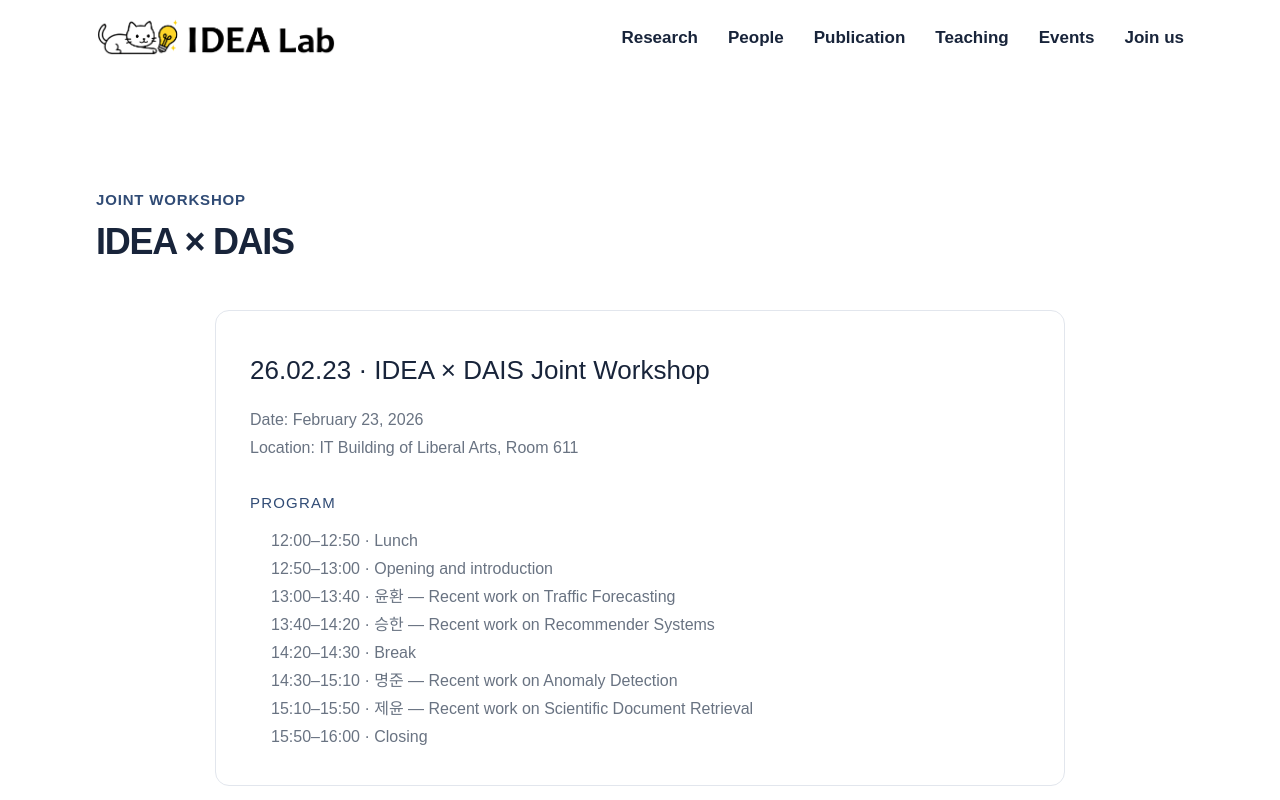
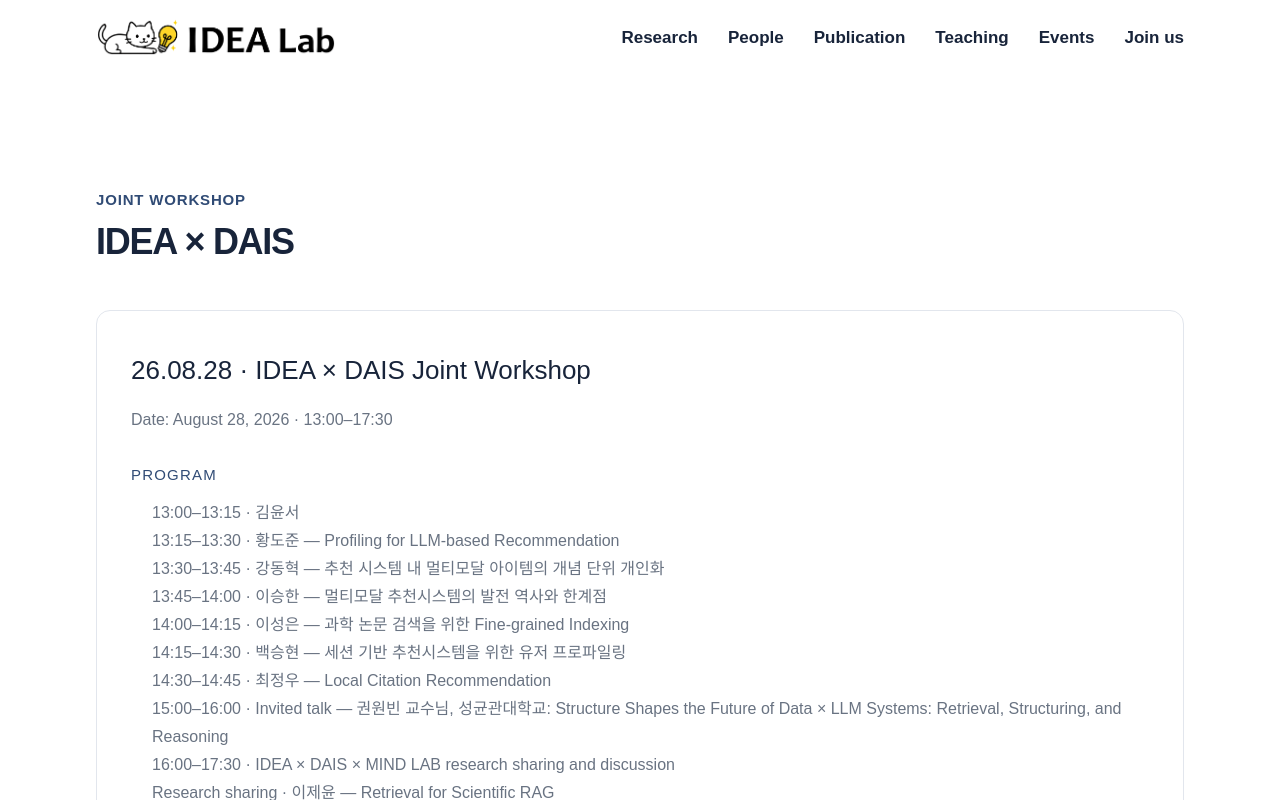
Before and after one commit to idealab-ku/idealab-website, a Next.js app: page /events/joint-workshop in a window 1280 px wide. Shown: the top 800 px of the page. Built offline with nearby package versions, Linux system fonts and the light colour scheme.

Commit message:
Add August joint workshop details

```diff
--- a/app/content/lab-life.ts
+++ b/app/content/lab-life.ts
@@ -2,6 +2,7 @@ import type { FeaturedEvent, LabLifeEvent } from "./types";
 import { assertUniqueIds } from "./guards";
 
 export const featuredEvents: FeaturedEvent[] = [
+  { id:"joint-workshop-2026-08", category:"workshop", date:"August 28, 2026", dateTime:"2026-08-28", title:"IDEA × DAIS Joint Workshop", subtitle:"Korea University", href:"/events/joint-workshop#workshop-2026-08", image:"/media/brand/korea-university-logo.png" },
   { id:"dasfaa-2026", category:"tutorial", date:"April 27, 2026", dateTime:"2026-04-27", title:"DASFAA 2026 Tutorial", subtitle:"Continual Recommender Systems: A Focus on LLMs and Evolving Trends", href:"/research/dasfaa26-tutorial-continual-recommender-systems", image:"/media/publications/2026/2026-dasfaa-tutorial.png" },
   { id:"joint-workshop-2026", category:"workshop", date:"February 23, 2026", dateTime:"2026-02-23", title:"IDEA × DAIS Joint Workshop", subtitle:"Korea University", href:"/events/joint-workshop", image:"/media/brand/korea-university-logo.png" },
   { id:"cikm-2025", category:"tutorial", date:"November 10, 2025", dateTime:"2025-11-10", title:"CIKM 2025 Tutorial", subtitle:"Continual Recommender Systems", href:"/research/cikm25-tutorial-continual-recommender-systems", image:"/media/publications/2025/2025-cikm-tutorial.png" },
--- a/app/events/joint-workshop/page.tsx
+++ b/app/events/joint-workshop/page.tsx
@@ -1,8 +1,47 @@
 import { PageHero, SiteFrame } from "../../components";
 
 const workshops = [
-  { id:"workshop-2026", title:"26.02.23 · IDEA × DAIS Joint Workshop", meta:["Date: February 23, 2026", "Location: IT Building of Liberal Arts, Room 611"], program:["12:00–12:50 · Lunch","12:50–13:00 · Opening and introduction","13:00–13:40 · 윤환 — Recent work on Traffic Forecasting","13:40–14:20 · 승한 — Recent work on Recommender Systems","14:20–14:30 · Break","14:30–15:10 · 명준 — Recent work on Anomaly Detection","15:10–15:50 · 제윤 — Recent work on Scientific Document Retrieval","15:50–16:00 · Closing"] },
-  { id:"workshop-2025", title:"25.08.27 · IDEA × DAIS Joint Workshop", meta:["Date: August 27, 2025", "Location: IT Building of Liberal Arts, Room 610"], program:["14:10–14:40 · 현구 — Recent work on Keyphrase Extraction","14:40–15:10 · 수빈 — Recent work on Table Retrieval","15:10–15:40 · 예빈 — Recent work on Tabular Feature Engineering","15:40–15:50 · Break","15:50–16:20 · 성구 — Recent work on LLMs as Zero-shot Ranker","16:20–16:50 · 승현 — Recent work on LLM-based Recommendation","16:50–17:20 · 도준 — Recent work on LLMs and Reinforcement Learning","17:20–18:00 · Dinner and networking","18:00–19:00 · Invited talk by Youngjune Lee, NAVER","19:00–19:10 · Closing"] },
+  {
+    id: "workshop-2026-08",
+    title: "26.08.28 · IDEA × DAIS Joint Workshop",
+    meta: ["Date: August 28, 2026 · 13:00–17:30"],
+    program: [
+      "13:00–13:15 · 김윤서",
+      "13:15–13:30 · 황도준 — Profiling for LLM-based Recommendation",
+      "13:30–13:45 · 강동혁 — 추천 시스템 내 멀티모달 아이템의 개념 단위 개인화",
+      "13:45–14:00 · 이승한 — 멀티모달 추천시스템의 발전 역사와 한계점",
+      "14:00–14:15 · 이성은 — 과학 논문 검색을 위한 Fine-grained Indexing",
+      "14:15–14:30 · 백승현 — 세션 기반 추천시스템을 위한 유저 프로파일링",
+      "14:30–14:45 · 최정우 — Local Citation Recommendation",
+      "15:00–16:00 · Invited talk — 권원빈 교수님, 성균관대학교: Structure Shapes the Future of Data × LLM Systems: Retrieval, Structuring, and Reasoning",
+      "16:00–17:30 · IDEA × DAIS × MIND LAB research sharing and discussion",
+      "Research sharing · 이제윤 — Retrieval for Scientific RAG",
+    ],
+  },
+  {
+    id: "workshop-2026",
+    title: "26.02.23 · IDEA × DAIS Joint Workshop",
+    meta: ["Date: February 23, 2026", "Location: IT Building of Liberal Arts, Room 611"],
+    program: ["12:00–12:50 · Lunch", "12:50–13:00 · Opening and introduction", "13:00–13:40 · 윤환 — Recent work on Traffic Forecasting", "13:40–14:20 · 승한 — Recent work on Recommender Systems", "14:20–14:30 · Break", "14:30–15:10 · 명준 — Recent work on Anomaly Detection", "15:10–15:50 · 제윤 — Recent work on Scientific Document Retrieval", "15:50–16:00 · Closing"],
+  },
+  {
+    id: "workshop-2025",
+    title: "25.08.27 · IDEA × DAIS Joint Workshop",
+    meta: ["Date: August 27, 2025", "Location: IT Building of Liberal Arts, Room 610"],
+    program: ["14:10–14:40 · 현구 — Recent work on Keyphrase Extraction", "14:40–15:10 · 수빈 — Recent work on Table Retrieval", "15:10–15:40 · 예빈 — Recent work on Tabular Feature Engineering", "15:40–15:50 · Break", "15:50–16:20 · 성구 — Recent work on LLMs as Zero-shot Ranker", "16:20–16:50 · 승현 — Recent work on LLM-based Recommendation", "16:50–17:20 · 도준 — Recent work on LLMs and Reinforcement Learning", "17:20–18:00 · Dinner and networking", "18:00–19:00 · Invited talk by Youngjune Lee, NAVER", "19:00–19:10 · Closing"],
+  },
 ];
 
-export default function JointWorkshop(){return <SiteFrame><PageHero index="" eyebrow="Joint Workshop" title="IDEA × DAIS" intro="Joint workshops by IDEA Lab and DAIS Lab at Korea University."/><section className="detail-page shell">{workshops.map((workshop)=><article id={workshop.id} key={workshop.id}><h2>{workshop.title}</h2>{workshop.meta.map((line)=><p key={line}>{line}</p>)}<h3>Program</h3><ul>{workshop.program.map((line)=><li key={line}>{line}</li>)}</ul></article>)}</section></SiteFrame>}
+export default function JointWorkshop() {
+  return <SiteFrame>
+    <PageHero index="" eyebrow="Joint Workshop" title="IDEA × DAIS" intro="Joint workshops by IDEA Lab and DAIS Lab at Korea University." />
+    <section className="detail-page shell">
+      {workshops.map((workshop) => <article id={workshop.id} key={workshop.id}>
+        <h2>{workshop.title}</h2>
+        {workshop.meta.map((line) => <p key={line}>{line}</p>)}
+        <h3>Program</h3>
+        <ul>{workshop.program.map((line) => <li key={line}>{line}</li>)}</ul>
+      </article>)}
+    </section>
+  </SiteFrame>;
+}
--- a/app/globals.css
+++ b/app/globals.css
@@ -287,7 +287,7 @@ nav a:hover{color:var(--teal-dark);border-color:var(--teal)}
 .simple-records .publication-year:not(:first-child){margin-top:56px}
 .simple-records h2 a:hover{color:var(--teal-dark)}
 .simple-records .record-recognition{display:block;margin-top:6px;color:var(--teal-dark);font-weight:700}
-.detail-page{padding:0 0 76px;max-width:850px}
+.detail-page{padding:0 0 76px;max-width:none}
 .detail-page article{padding:34px;border:1px solid var(--line);border-radius:14px;margin-bottom:24px}
 .detail-page h2{font-size:26px;line-height:1.35;margin:8px 0 18px}
 .detail-page h3{font-size:15px;text-transform:uppercase;letter-spacing:.08em;color:var(--teal-dark);margin:30px 0 13px}
```
Also changed, not shown: 1 other file (tests, documents, lock files or other folders).
